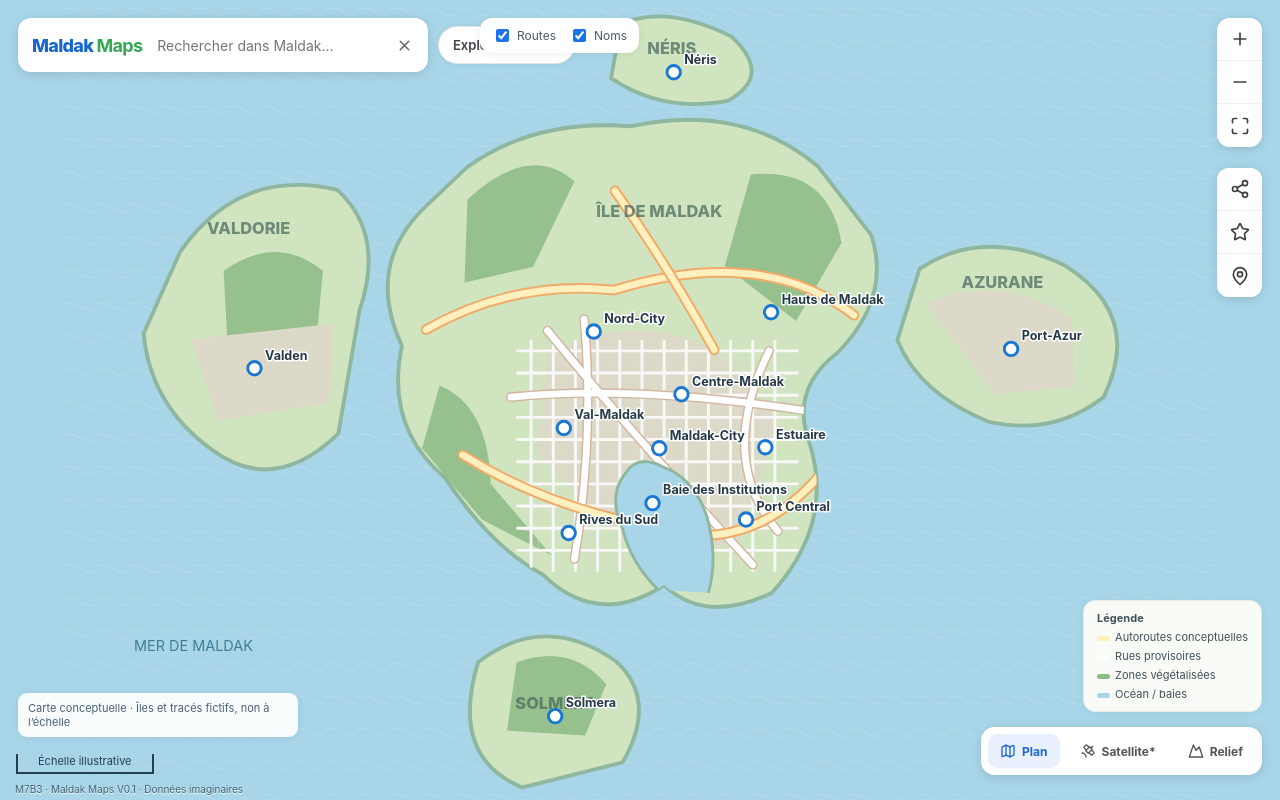
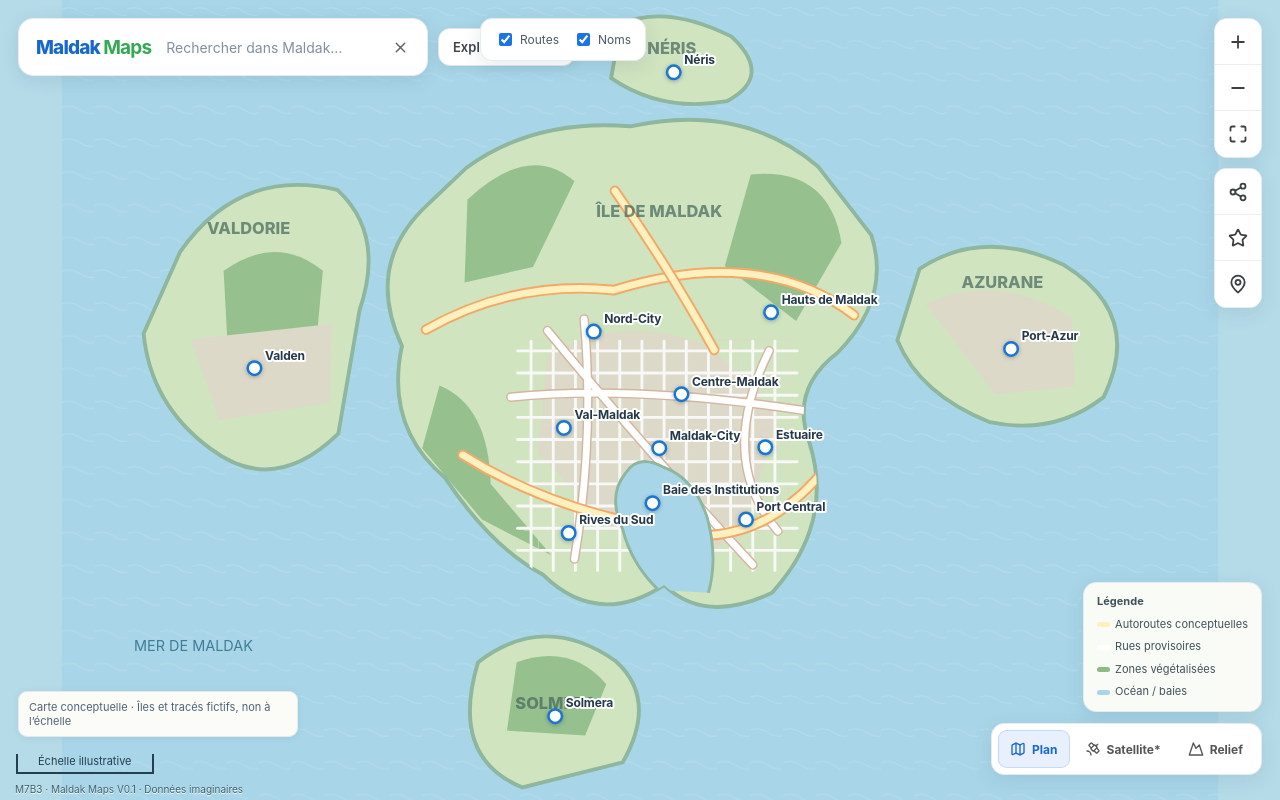
Before and after one commit to GabyY-1/Maldak-Maps, a plain HTML site: page index.html in a window 1280 px wide. Drawn offline with nearby package versions, Linux system fonts and the light colour scheme.

Commit message:
style: sharpen UI, typography, map labels and improve pointer-anchored zoom

```diff
--- a/index.html
+++ b/index.html
@@ -10,7 +10,31 @@
 .mapLegend{position:absolute;right:18px;bottom:88px;background:#fffef8ed;padding:10px 13px;border:1px solid #e5ebea;border-radius:12px;z-index:3;color:#42515a;font-size:11px;box-shadow:0 1px 8px #0001;max-width:215px}.mapLegend div{margin-top:5px}.swatch{display:inline-block;vertical-align:middle;width:13px;height:5px;border-radius:3px;margin-right:5px}
 .switches{padding:8px 12px;background:#fff;border-radius:12px;box-shadow:0 1px 8px #0001;display:flex;gap:13px;position:absolute;top:18px;left:480px;z-index:5;font-size:12px;color:#4d5a65}.switches label{white-space:nowrap;display:flex;gap:5px;align-items:center}.switches input{accent-color:#1a73e8}
 @media(max-width:900px){.switches{top:78px;left:18px}}@media(max-width:700px){.switches{top:auto;bottom:74px;left:10px}.toolbelt{top:223px;right:10px}.mapLegend{display:none}.info{bottom:117px;font-size:10px;max-width:240px}.layers{bottom:15px}.toast{bottom:140px}}
-.controlset button,.toolbelt button,.close,.searchBox button{display:flex;align-items:center;justify-content:center}.controlset svg,.toolbelt svg{width:20px;height:20px;stroke-width:2}.close svg,.searchBox button svg{width:17px;height:17px}.layers button{display:flex;gap:6px;align-items:center;justify-content:center}.layers svg{width:16px;height:16px}#favoriteButton svg{width:18px;height:18px}</style></head><body><main class="app"><section class="map" id="map" data-layer="normal" aria-label="Carte interactive fictive de Maldak">
+.controlset button,.toolbelt button,.close,.searchBox button{display:flex;align-items:center;justify-content:center}.controlset svg,.toolbelt svg{width:20px;height:20px;stroke-width:2}.close svg,.searchBox button svg{width:17px;height:17px}.layers button{display:flex;gap:6px;align-items:center;justify-content:center}.layers svg{width:16px;height:16px}#favoriteButton svg{width:18px;height:18px}
+/* V0.3 — crisp map UI and clearer visual hierarchy */
+:root{font-synthesis:none;-webkit-font-smoothing:antialiased;text-rendering:optimizeLegibility}
+body{background:#dbe9ee}.map{background:#b5dbe9}
+.searchBox{border:1px solid #e9edf0;border-radius:15px;box-shadow:0 4px 18px #182b401a;padding:8px 12px;height:58px}
+.searchBox input{font-size:14px;color:#1f2937}.searchBox input::placeholder{color:#82909e}
+.brand{font-size:19px;font-weight:800;letter-spacing:-.85px}
+.controlset,.toolbelt,.layers,.switches,.panel,.mapLegend,.suggestions{box-shadow:0 5px 20px #233b501b;border:1px solid #e6ebef}
+.controlset button,.toolbelt button{width:46px;height:46px}.controlset button:hover,.toolbelt button:hover,.layers button:hover{background:#f3f7fb}
+.controlset svg,.toolbelt svg{stroke-width:2.15}
+.panel{border-radius:18px;padding:24px}.panel h2{font-size:23px;line-height:1.15;letter-spacing:-.7px}.panel p{line-height:1.65}
+.chip{border-radius:12px;box-shadow:0 3px 12px #233b5015}
+.layers{border-radius:13px;padding:6px;gap:3px}.layers button{min-height:38px;padding:9px 12px}.layers button.active{box-shadow:inset 0 0 0 1px #c5d9fa}
+.primary,.secondary{min-height:40px;transition:background-color .15s}.primary:hover{background:#1456bd}.secondary:hover{background:#e5eaf0}
+.map svg{shape-rendering:geometricPrecision}
+.marker circle{stroke-width:2.6;filter:drop-shadow(0 1px 2px #1f3d5660)}
+.marker text{font-size:12.5px;stroke-width:4px;letter-spacing:-.15px}
+.marker:hover circle,.marker:focus circle{fill:#dbeafe;stroke:#0b57d0;stroke-width:4}
+.marker:focus{outline:none}
+.mapLegend{border-radius:13px;line-height:1.6}
+.info{background:#fffdf9f2;color:#506375;border:1px solid #e3e9ed}
+.switches{border-radius:12px;padding:11px 14px;gap:14px}
+.suggestions button{font-size:13px;font-weight:500}.suggestions button:disabled{color:#7a8996}
+@media(max-width:700px){.searchBox{height:52px;padding:7px 8px}.brand{font-size:16px}.controlset button,.toolbelt button{width:44px;height:44px}.layers{gap:1px}.layers button{font-size:11px;padding:8px 9px}.panel{padding:20px}.switches{padding:8px 11px}}
+</style></head><body><main class="app"><section class="map" id="map" data-layer="normal" aria-label="Carte interactive fictive de Maldak">
 <svg id="world" xmlns="http://www.w3.org/2000/svg" viewBox="0 0 1200 830" role="img" aria-label="Archipel fictif Maldak et ses cinq îles">
 <defs><pattern id="waves" width="34" height="34" patternUnits="userSpaceOnUse"><path d="M-5 12 Q8 4 19 12T43 12" stroke="#ffffff" opacity=".17" fill="none"/></pattern><pattern id="blocks" width="26" height="22" patternUnits="userSpaceOnUse"><path d="M0 0H26M0 0V22" stroke="#ded8c7" stroke-width="2" opacity=".7"/></pattern><clipPath id="mainClip"><path d="M420 174 Q490 123 590 131 Q706 106 785 173 L840 244 Q861 309 805 366 Q755 404 776 460 Q802 543 737 615 Q668 648 625 607 Q556 652 499 596 Q445 567 398 496 Q335 443 353 359 Q313 273 381 211Z"/></clipPath></defs>
 <rect class="water" width="1200" height="830" fill="#a8d6e8"/><rect width="1200" height="830" fill="url(#waves)"/>
@@ -62,7 +86,7 @@ for(let y=364;y<=589;y+=23){svgEl("path",{d:`M473 ${y}H763`,class:"minor"},small
 const mainRoads=["M466 412Q594 399 771 426","M504 343Q596 455 717 586","M542 331Q553 453 532 580","M734 364Q679 476 743 551"];mainRoads.forEach(d=>{svgEl("path",{d,class:"roadedge"},edges);svgEl("path",{d,class:"road"},roads)});
 ["M378 342Q470 290 573 301Q726 254 822 327","M416 472Q492 520 592 542Q713 587 794 484","M574 198Q629 276 677 363"].forEach(d=>{svgEl("path",{d,class:"motorway"},highways);svgEl("path",{d,class:"motorwayInner"},highways)});
 const mg=document.getElementById("markers");places.forEach(p=>{const g=svgEl("g",{class:"marker",tabindex:"0",role:"button","aria-label":p.name,transform:`translate(${p.x} ${p.y})`},mg);svgEl("circle",{r:7},g);let t=svgEl("text",{x:11,y:-9},g);t.textContent=p.name;g.addEventListener("click",()=>select(p.id));g.addEventListener("keydown",e=>{if(e.key==="Enter")select(p.id)})});
-let active=null,view={x:0,y:0,w:1200,h:830},drag=null;function redraw(){svg.setAttribute("viewBox",`${view.x} ${view.y} ${view.w} ${view.h}`)}function zoom(factor,cx=view.x+view.w/2,cy=view.y+view.h/2){const w=Math.min(1200,Math.max(95,view.w*factor)),h=w*830/1200;view={x:cx-w/2,y:cy-h/2,w,h};redraw()}function center(x,y,level=390){view={x:x-level/2,y:y-(level*830/1200)/2,w:level,h:level*830/1200};redraw()}function reset(){view={x:0,y:0,w:1200,h:830};redraw();document.getElementById("route").style.display="none";document.getElementById("routeText").style.display="none"}
+let active=null,view={x:0,y:0,w:1200,h:830},drag=null;function redraw(){svg.setAttribute("viewBox",`${view.x} ${view.y} ${view.w} ${view.h}`)}function zoom(factor,cx=view.x+view.w/2,cy=view.y+view.h/2){const w=Math.min(1200,Math.max(95,view.w*factor)),h=w*830/1200;view={x:cx-(cx-view.x)*(w/view.w),y:cy-(cy-view.y)*(h/view.h),w,h};redraw()}function center(x,y,level=390){view={x:x-level/2,y:y-(level*830/1200)/2,w:level,h:level*830/1200};redraw()}function reset(){view={x:0,y:0,w:1200,h:830};redraw();document.getElementById("route").style.display="none";document.getElementById("routeText").style.display="none"}
 document.getElementById("zoomIn").onclick=()=>zoom(.7);document.getElementById("zoomOut").onclick=()=>zoom(1.4);document.getElementById("reset").onclick=reset;
 function point(e){const p=svg.createSVGPoint();p.x=e.clientX;p.y=e.clientY;const m=svg.getScreenCTM();if(!m)return{x:view.x+view.w/2,y:view.y+view.h/2};const q=p.matrixTransform(m.inverse());return{x:q.x,y:q.y}}
 svg.addEventListener("pointerdown",e=>{if(e.target.closest(".marker"))return;drag={clientX:e.clientX,clientY:e.clientY,vx:view.x,vy:view.y};svg.setPointerCapture(e.pointerId)});svg.addEventListener("pointermove",e=>{if(!drag)return;const r=svg.getBoundingClientRect();view.x=drag.vx-(e.clientX-drag.clientX)/r.width*view.w;view.y=drag.vy-(e.clientY-drag.clientY)/r.height*view.h;redraw()});svg.addEventListener("pointerup",()=>drag=null);svg.addEventListener("pointercancel",()=>drag=null);svg.addEventListener("wheel",e=>{e.preventDefault();const p=point(e);zoom(e.deltaY>0?1.12:.88,p.x,p.y)},{passive:false});
```
